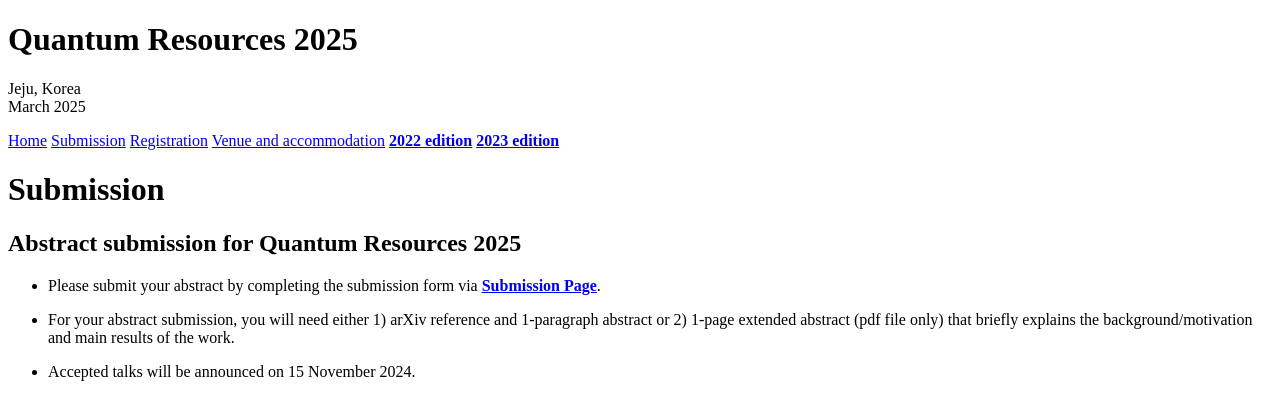
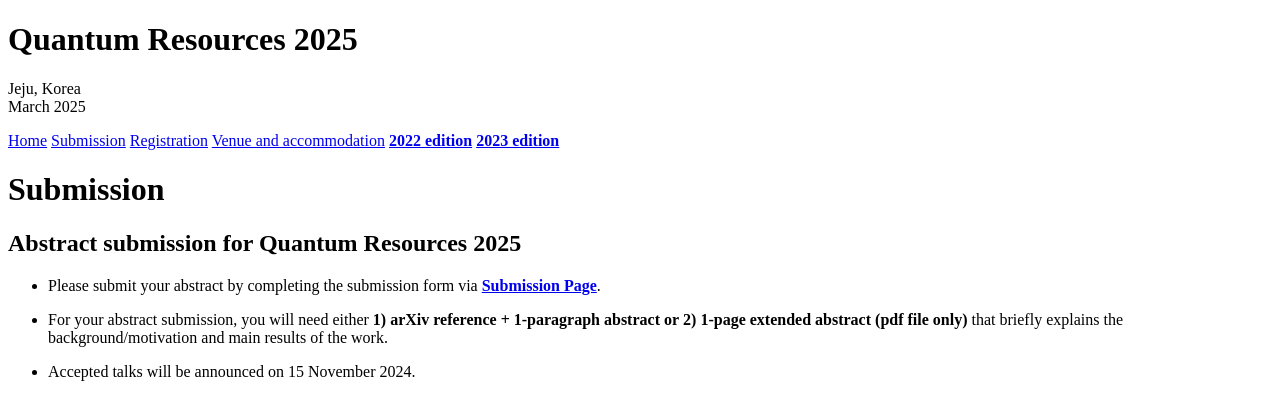
Before and after one commit to yeon-lee/yeon-lee.github.io, a Jekyll site: the page built from submission.md, in a window 1280 px wide. Shown: the top 420 px of the page. Built offline with Jekyll 4.4.1, drawn with Linux system fonts in a browser that asks for light colours; nearby versions of some CDN libraries.

Commit message:
Update submission.md

```diff
--- a/submission.md
+++ b/submission.md
@@ -8,6 +8,6 @@ order: 3
 
 * Please submit your abstract by completing the submission form via <a href="https://forms.gle/U573dXqnVY5tpC9F9">**Submission Page**</a>.
 
-* For your abstract submission, you will need either 1) arXiv reference and 1-paragraph abstract or 2) 1-page extended abstract (pdf file only) that briefly explains the background/motivation and main results of the work.
+* For your abstract submission, you will need either **1) arXiv reference + 1-paragraph abstract** **or** **2) 1-page extended abstract (pdf file only)** that briefly explains the background/motivation and main results of the work.
 
 * Accepted talks will be announced on 15 November 2024.
```
